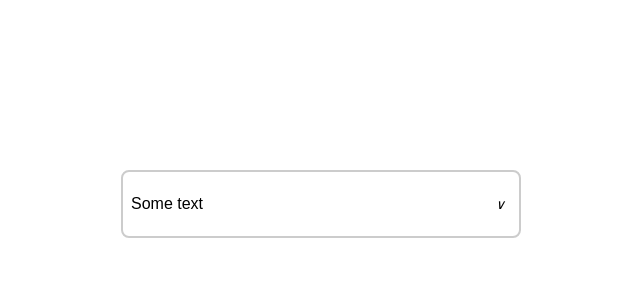
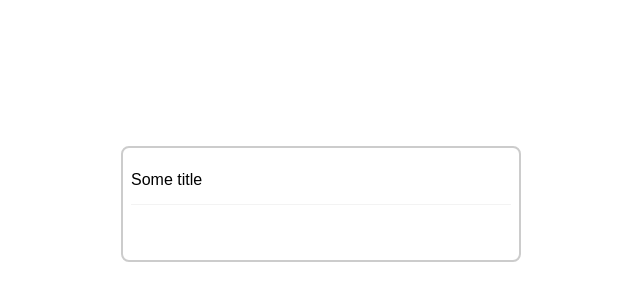
Before and after one commit to nazarko55/react-repo, a React app in the folder Lesson11/task3/: page / in a window 1280 px wide. Shown: the part 204-504 px from the top of the page, without its empty margins (319-959 px from the left). Built offline with nearby package versions, Linux system fonts and the light colour scheme.

Commit message:
Expanded component

```diff
--- a/Lesson11/task3/src/App.jsx
+++ b/Lesson11/task3/src/App.jsx
@@ -1,35 +1,21 @@
-import React, { Component } from 'react';
+import React from 'react';
+
 import Expand from './Expand';
 
-
-class Page extends React.Component {
-  state = {
-    isOpen: false
-  };
-
-  toggleDialog = () => {
-    this.setState({
-      isOpen: !this.state.isOpen
-    });
-  };
+class App extends React.PureComponent {
 
   render() {
-    const element = <p>
-      Hooks are a new addition in React 16.8. They let you use state and
-      other React features without writing a class.
-          </p>
     return (
       <div className="app">
         <Expand
-          title="Some text"
-          isOpen={this.state.isOpen}
-          onClose={this.toggleDialog}
+          title='Some title'
         >
-          {element}
+          <p>Hooks are a new addition in React 16.8. They let you use state and other React features without writing a
+        class.</p>
         </Expand>
       </div>
-    );
+    )
   }
 }
 
-export default Page;
+export default App
--- a/Lesson11/task3/src/Expand.jsx
+++ b/Lesson11/task3/src/Expand.jsx
@@ -1,40 +1,46 @@
-import React from "react";
-import PropTypes from "prop-types";
-// import { FontAwesomeIcon } from '@fortawesome/react-fontawesome'
-// import { faChevronUp, faChevronDown } from '@fortawesome/free-solid-svg-icons'
+import React from 'react';
+import PropTypes from 'prop-types';
 
-const Expand = ({ isOpen, children, title, onClose }) => {
-  let content = isOpen
-    ? <div className="expand__content">{children}</div>
-    : null;
+class Expand extends React.PureComponent {
+  state = {
+    isVisibleContent: false
+  }
 
+  toggleVisibleContent = () => this.setState({
+    isVisibleContent: !this.state.isVisibleContent
+  })
 
+  render() {
+    const { children, title } = this.props;
+    const { isVisibleContent } = this.state;
+    const arrows = isVisibleContent
+      ? (<i className="fas fa-chevron-up" />)
+      : (<i className="fas fa-chevron-down" />)
+    debugger
     return (
       <div className="expand border">
         <div className="expand__header">
           <span className="expand__title">{title}</span>
-        <button className="expand__toggle-btn" onClick={onClose}>
-          {isOpen ? <i class="fas fa-chevron-up">∧</i>
-            : <i class="fas fa-chevron-down">∨</i>}
-          {/* {isOpen ? <FontAwesomeIcon icon={faChevronUp} />
-            : <FontAwesomeIcon icon={faChevronDown} />} */}
+          <button className="expand__toggle-btn" onClick={this.toggleVisibleContent}>
+
+            {arrows}
           </button>
         </div>
-      {content}
+        <div className="expand__content">
+          {isVisibleContent ? children : null}
         </div>
-  );
-};
+      </div>
+    )
+  }
+}
 
 Expand.propTypes = {
-  isOpen: PropTypes.bool,
   children: PropTypes.element.isRequired,
   title: PropTypes.string,
-  onClose: PropTypes.func.isRequired
-};
+}
 
 Expand.defaultProps = {
-  isOpen: false,
-  title: ""
-};
+  title: 'SOME TITLE'
+}
 
-export default Expand;
+export default Expand
--- a/Lesson11/task3/src/index.jsx
+++ b/Lesson11/task3/src/index.jsx
@@ -1,9 +1,10 @@
+import React from 'react';
+import ReactDOM from 'react-dom';
+import './index.scss';
 
-import React from "react";
-import ReactDOM from "react-dom";
-import "./index.scss";
-import Page from "./App.jsx";
+import App from './App.jsx';
 
-const rootElem = document.querySelector("#root");
-
-ReactDOM.render(<Page />, rootElem);
+ReactDOM.render(
+  <App />,
+  document.getElementById('root')
+);
```
Lines whose indentation alone changed are shown as unchanged.
